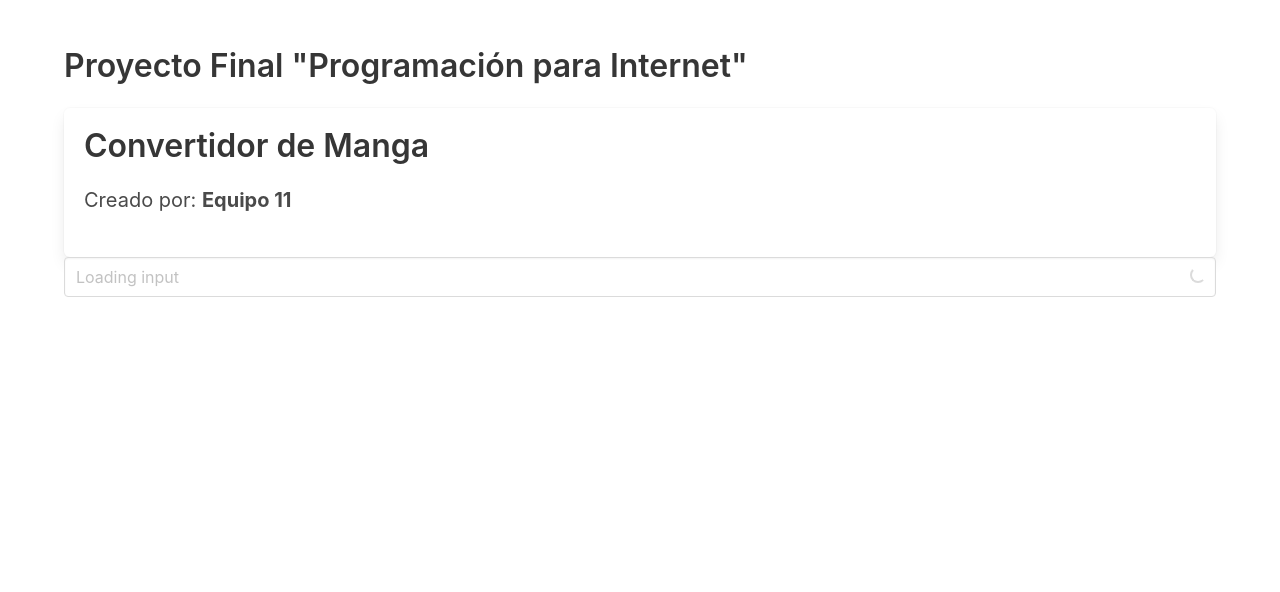
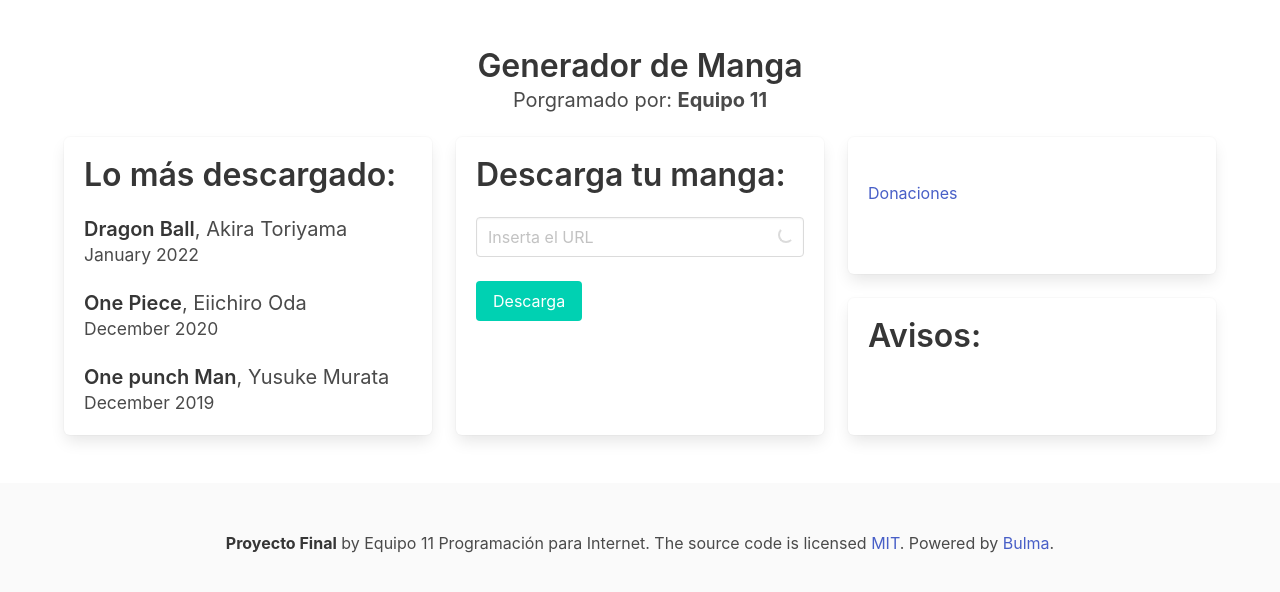
Before and after one commit to JesusACotaL/Aplicacion-multiplataforma-y-multinube-para-la-descarga-de-contenido-multimedia, an Angular app in the folder mangafront/: page / in a window 1280 px wide. Shown: the top 592 px of the page. Built offline with nearby package versions, Linux system fonts and the light colour scheme.

Commit message:
El alpha de la interfaz

```diff
--- a/mangafront/src/app/app.component.html
+++ b/mangafront/src/app/app.component.html
@@ -3,34 +3,105 @@
   <head>
     <meta charset="utf-8">
     <meta name="viewport" content="width=device-width, initial-scale=1">
-    <title>Hello Bulma!</title>
+    <title>Generador de Manga</title>
     <link rel="stylesheet" href="https://cdn.jsdelivr.net/npm/bulma@0.9.3/css/bulma.min.css">
   </head>
   <body>
   <section class="section">
+    <div class="container dosis bg-black">
+      <div class="content has-text-centered">
+      <h1 class="title whitetext">
+        Generador de Manga
+      </h1>
+      <p class="subtitle whitetext">
+        Porgramado por: <b>Equipo 11</b>
+      </p>
+    </div>
+  </div>
+    <br>
 
-    <div class="container">
+    <div class="container dosis">
+        <div class="tile is-ancestor">
+            <div class="tile is-vertical is-8">
+              <div class="tile">
+                <div class="tile is-parent is-vertical">
+                  <article class="tile is-child box">
                     <h1 class="title">
-        Proyecto Final "Programación para Internet"
-      </h1>
-      <article class="tile is-child box">
-        <div class="dosis bg-black"></div>
-        <h1 class="title">
-          Convertidor de Manga
+                        Lo más descargado:
                       </h1>
                       <div></div>
                       <p class="subtitle">
-            Creado por: <b>Equipo 11</b>
+                        <strong>Dragon Ball</strong>, Akira Toriyama <br>
+                        <small>January 2022</small>
                       </p>
                       <div></div>
+                      <p class="subtitle">
+                        <strong>One Piece</strong>, Eiichiro Oda <br>
+                        <small>December 2020</small>
+                      </p>
+                      <div></div>
+                      <p class="subtitle">
+                        <strong>One punch Man</strong>, Yusuke Murata <br>
+                        <small>December 2019</small>
+                      </p>
                   </article>
                 </div>
 
-    <div class="container">
+                <div class="tile is-parent">
+                  <article class="tile is-child box">
+                    <h1 class="title">
+                      Descarga tu manga:
+                    </h1>
                     <div class="control is-loading">
-        <input class="input" type="text" placeholder="Loading input">
+                      <input class="input" type="text" placeholder="Inserta el URL">
+                    </div>
+                    <br>
+
+                    <div class="buttons">
+                      <button class="button is-primary">Descarga</button>
+
+                    </div>
+
+
+                  </article>
+                </div>
+
+              </div>
+
+            </div>
+
+
+            <div class="tile is-parent is is-vertical">
+              <article class="tile is-child box">
+                <br>
+                <a href="https://github.com/DiegoServinHdn" target="_blank" class="blacklink">
+                  <span class="icon-text has-text">
+                    <span>Donaciones</span>
+                  </span>
+                </a>
+
+              </article>
+              <article class="tile is-child box">
+                <h1 class="title">
+                  Avisos:
+                </h1>
+
+              </article>
+            </div>
+
+
+
           </div>
     </div>
   </section>
   </body>
+
+  <footer class="footer">
+    <div class="content has-text-centered">
+      <p>
+        <strong>Proyecto Final</strong> by Equipo 11 Programación para Internet. The source code is licensed
+        <a href="http://opensource.org/licenses/mit-license.php">MIT</a>. Powered by <a href="https://bulma.io">Bulma</a>.
+      </p>
+    </div>
+  </footer>
 </html>
```
Lines whose indentation alone changed are shown as unchanged.
